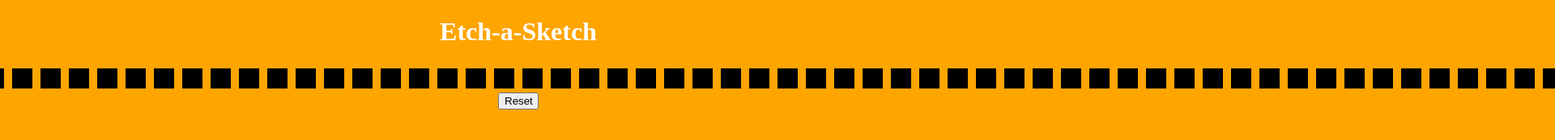
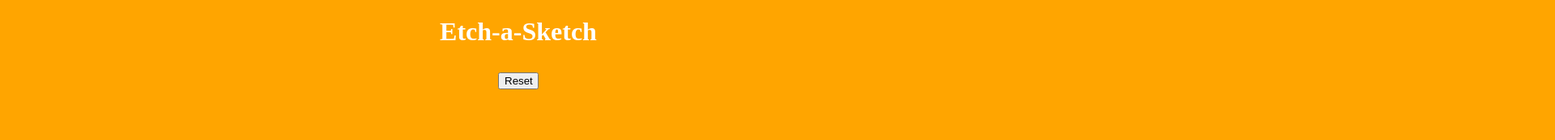
Before and after one commit to omegareeeee/Etch-a-Sketch, a plain HTML site: page index.html in a window 1280 px wide. Shown: the top 174 px of the page at 81% size, 1920 px wide, since content can reach past the window. Drawn offline with Linux system fonts and the light colour scheme.

Commit message:
remove css on individual boxes

```diff
--- a/styles.css
+++ b/styles.css
@@ -15,18 +15,15 @@ h1{
 }
 .container{
     display: flex;
-    flex-wrap: nowrap;
     justify-content: center;
+    width: 960px;
 }
 
 .box{
-    height: 25px;
-    width: 25px;
     background-color: black;
     margin: 5px;
 }
 
 button{
     width: 50px;
-    display: flex;
 }
```
